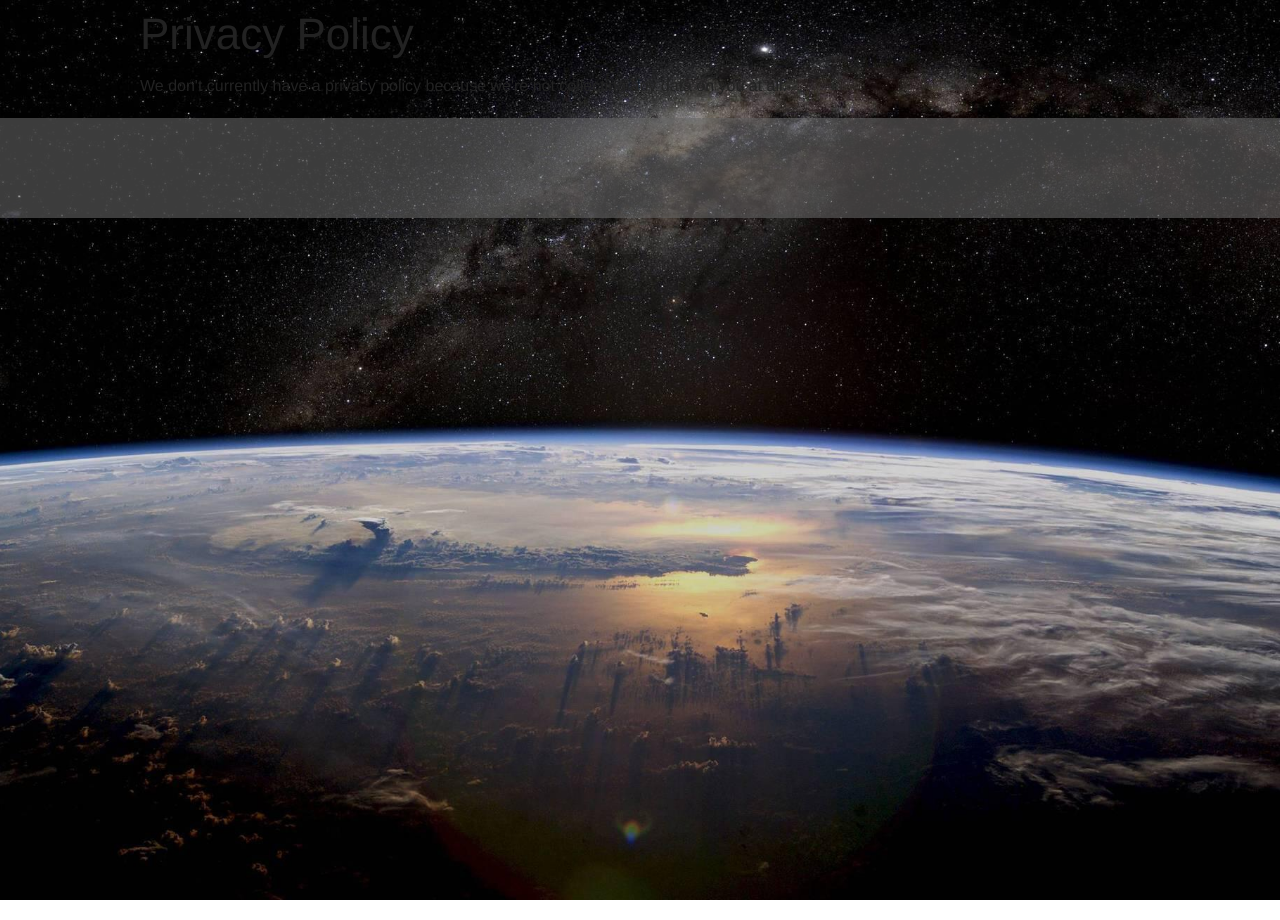
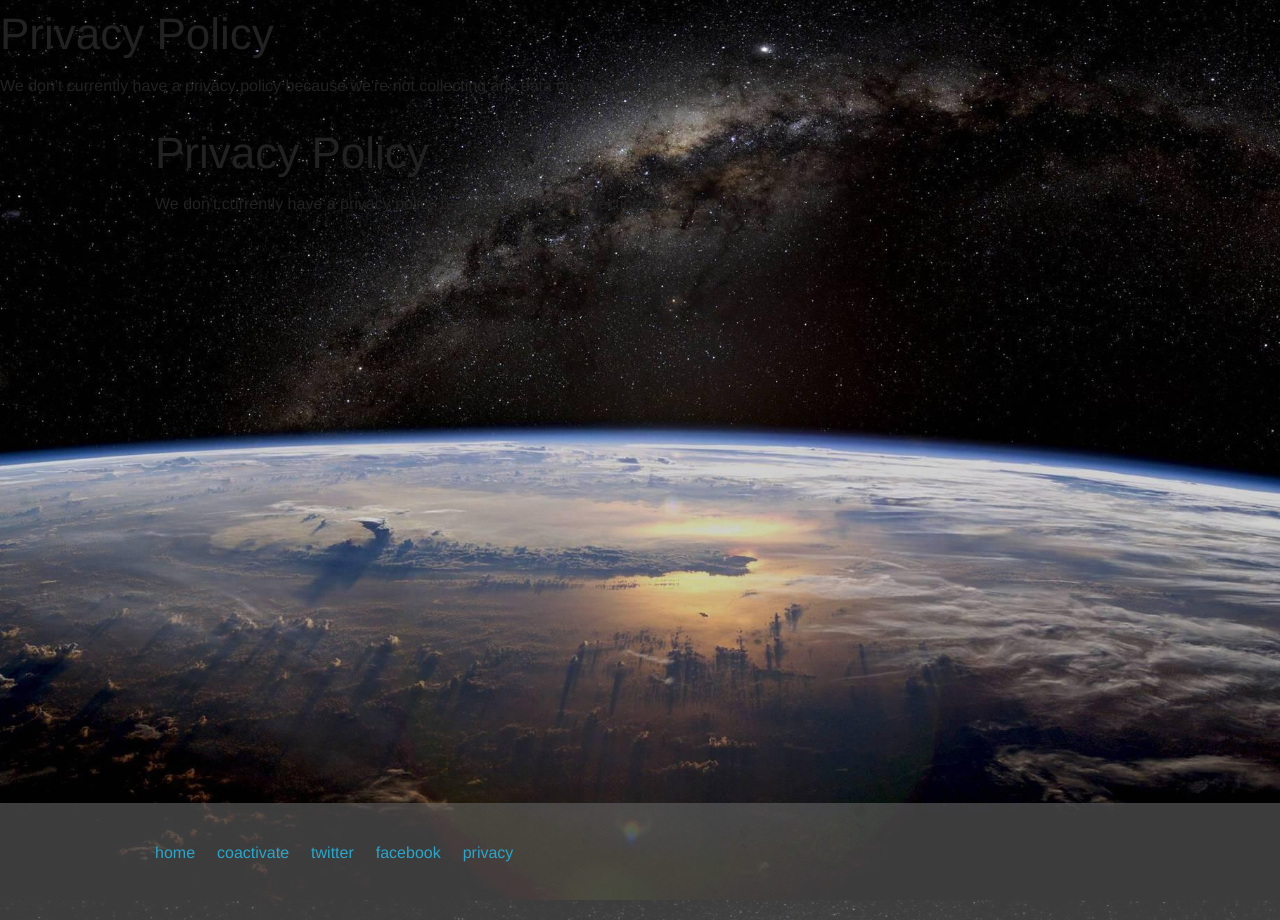
Before and after one commit to spaceparty/space-party-website, a Jekyll site: the page built from privacy.html, in a window 1280 px wide. Built offline with Jekyll 4.4.1, drawn with Linux system fonts in a browser that asks for light colours.

Commit message:
clean up a bit more

```diff
--- a/_layouts/home.html
+++ b/_layouts/home.html
@@ -36,7 +36,6 @@
   $(document).ready(function() {
     $('.body-wrapper').css('min-height', '' + ($(window).height()-100) + 'px');
   });
-
   </script>
 
 </body>
--- a/index.html
+++ b/index.html
@@ -1,5 +1,6 @@
 ---
 layout: home
+title: Home
 ---
 
 <div class="row">
--- a/privacy.html
+++ b/privacy.html
@@ -1,7 +1,15 @@
 ---
 layout: page
+layout: home
+title: Privacy Policy
 ---
 
 <h1>Privacy Policy</h1>
 
 <p>We don't currently have a privacy policy because we're not collecting any data on you at all.</p>
+<div class="row">
+  <div class="large-12 columns">
+    <h1>Privacy Policy</h1>
+    <p>We don't currently have a privacy policy because we're not collecting any data on you.</p>
+  </div>
+</div>
```
